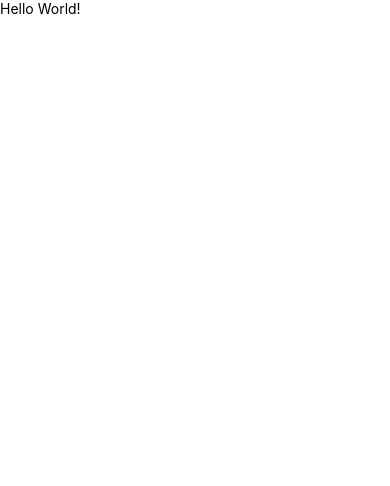
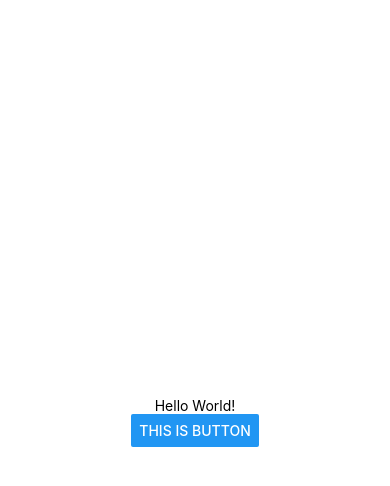
Before and after one commit to zhafranzainal/basic_ReactNative, a React Native app in the folder Project1_M1_M5/: screen / in a window 390 px wide. Shown: the top 486 px of the page. Built offline with nearby package versions, Linux system fonts and the light colour scheme.

Commit message:
Create button component

```diff
--- a/Project1_M1_M5/src/screens/FirstScreen.js
+++ b/Project1_M1_M5/src/screens/FirstScreen.js
@@ -1,13 +1,21 @@
 import React from "react";
-import { View, Text } from 'react-native';
+import { View, Text, Button } from 'react-native';
 
 const FirstScreen = () => {
 
     return (
-        <View>
+        <View style={{
+            flex: 1,
+            alignItems: 'center',
+            justifyContent: 'center'
+        }}>
+
             <Text>
                 Hello World!
             </Text>
+
+            <Button title="This is button"></Button>
+
         </View>
     )
 
```
